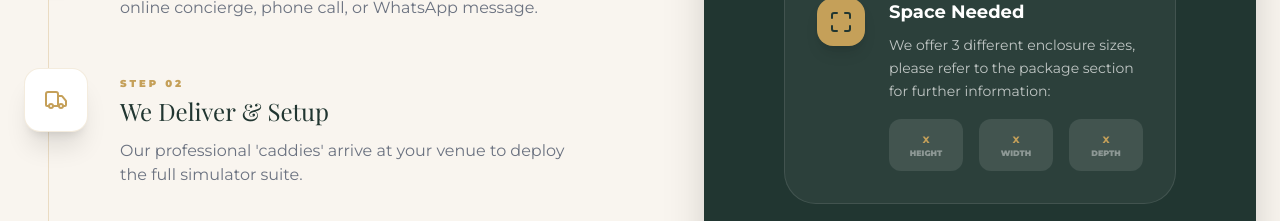
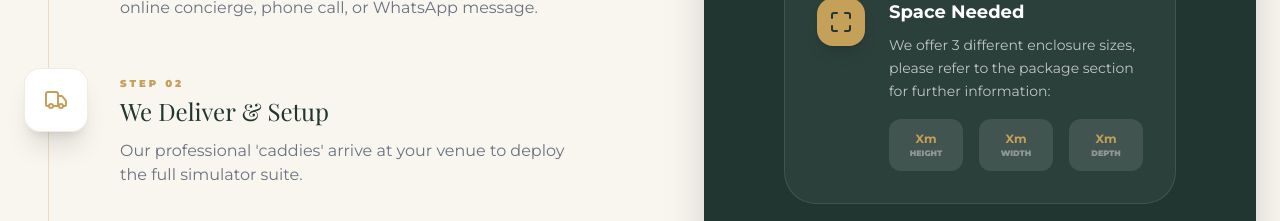
Before and after one commit to Dbox01/sim2umobilegolf, a React (Vite) app: page / in a window 1280 px wide. Shown: the part 4340-4561 px from the top of the page. Built offline with nearby package versions, Linux system fonts and the light colour scheme; a web font is replaced by a local one.

Commit message:
Update enclosure size labels in App.tsx

```diff
--- a/App.tsx
+++ b/App.tsx
@@ -718,15 +718,15 @@ const ProcessSection: React.FC = () => (
                     </p>
                     <div className="grid grid-cols-3 gap-4">
                       <div className="text-center p-3 bg-white/10 rounded-xl">
-                        <p className="text-gold font-bold text-xs">x</p>
+                        <p className="text-gold font-bold text-xs">Xm</p>
                         <p className="text-[8px] text-white/40 uppercase font-black">Height</p>
                       </div>
                       <div className="text-center p-3 bg-white/10 rounded-xl">
-                        <p className="text-gold font-bold text-xs">x</p>
+                        <p className="text-gold font-bold text-xs">Xm</p>
                         <p className="text-[8px] text-white/40 uppercase font-black">Width</p>
                       </div>
                       <div className="text-center p-3 bg-white/10 rounded-xl">
-                        <p className="text-gold font-bold text-xs">x</p>
+                        <p className="text-gold font-bold text-xs">Xm</p>
                         <p className="text-[8px] text-white/40 uppercase font-black">Depth</p>
                       </div>
                     </div>
```
